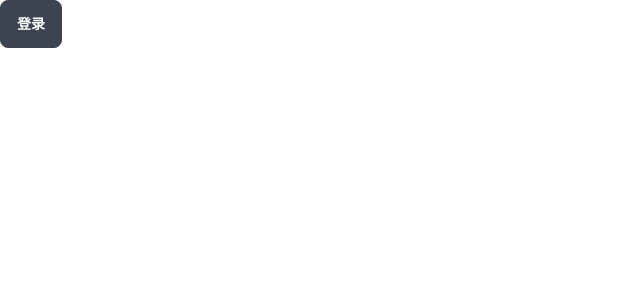
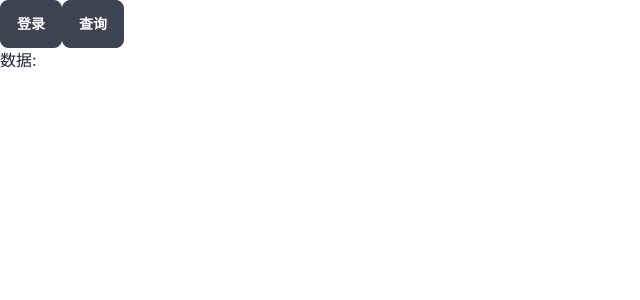
Before and after one commit to yangfei4913438/superset-api-client, a React (Vite) app: page / in a window 1280 px wide. Shown: the top 300 px of the page, without its empty margins (0-640 px from the left). Built offline with nearby package versions, Linux system fonts and the light colour scheme.

Commit message:
成功发出图表数据请求

```diff
--- a/src/App.jsx
+++ b/src/App.jsx
@@ -3,10 +3,47 @@ import './App.css';
 import axios from 'axios';
 
 function App() {
-  const [token, setToken] = useState({
-    access_token: '',
-    refresh_token: '',
-  });
+  const [token, setToken] = useState('');
+  const [response, setResponse] = useState({});
+
+  const query = () => {
+    axios
+      .post(
+        '/api/v1/chart/data',
+        {
+          datasource: { id: 145, type: 'table' }, // 确定好数据集的ID，类型不改！
+          force: false,
+          queries: [
+            {
+              extras: {
+                having: '',
+                having_druid: [],
+                where: "(question_key = 'q1001')",
+              },
+              columns: ['organ_name'],
+              metrics: ['上月满意度', '本月满意度'],
+              orderby: [['本月满意度', false]], // 降序排列
+              row_limit: 10000,
+            },
+          ],
+          result_format: 'json',
+          result_type: 'full',
+        },
+        {
+          headers: {
+            'Content-Type': 'application/json',
+            Authorization: `Bearer ${token}`,
+          },
+        }
+      )
+      .then(res => {
+        console.log('查询数据:', res);
+        setResponse(res.data.result[0]);
+      })
+      .catch(err => {
+        console.error('查询出错:', err);
+      });
+  };
 
   const login = () => {
     axios
@@ -14,25 +51,27 @@ function App() {
         username: 'admin',
         password: 'Superset',
         provider: 'db',
-        refresh: true,
       })
       .then(res => {
-        console.log('res:', res);
-        setToken({
-          access_token: res.data.access_token,
-          refresh_token: res.data.refresh_token,
-        });
+        console.log('登录成功:', res);
+        setToken(res.data.access_token);
       })
       .catch(err => {
-        console.error('err:', err);
+        console.error('登录出错:', err);
       });
   };
 
   return (
     <div className="App">
       <button className="btn" onClick={login}>
-        {token?.access_token ? '已登录' : '登录'}
+        {token ? '已登录' : '登录'}
       </button>
+
+      <button className="btn" onClick={query}>
+        查询
+      </button>
+
+      <div>数据: {JSON.stringify(response.data)}</div>
     </div>
   );
 }
```
